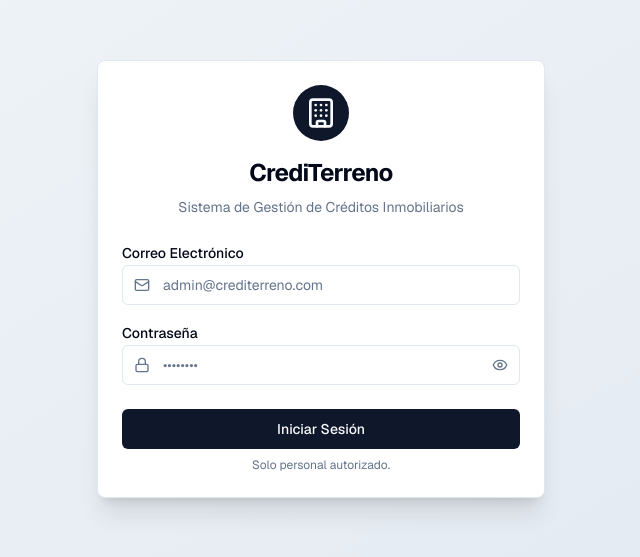
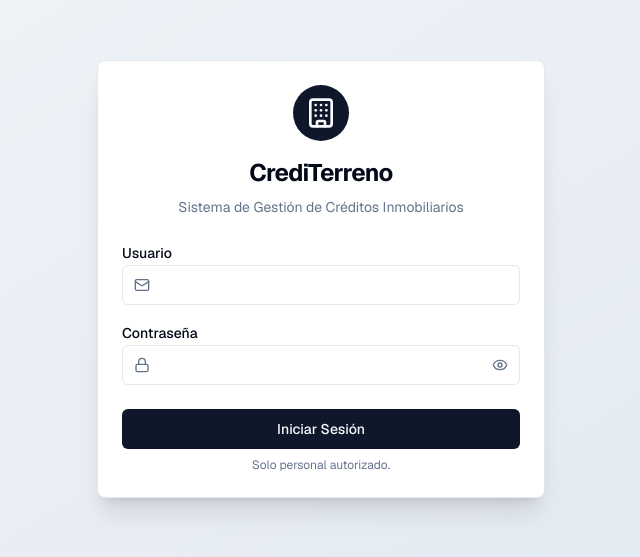
Before and after one commit to 1024ZettaBytes/credi-terreno, a Next.js app: page /login in a window 1280 px wide. Shown: the part 121-678 px from the top of the page, without its empty margins (319-959 px from the left). Built offline with nearby package versions, Linux system fonts and the light colour scheme.

Commit message:
Changed email by username

```diff
--- a/src/app/login/page.tsx
+++ b/src/app/login/page.tsx
@@ -12,7 +12,7 @@ import { Card, CardContent, CardDescription, CardFooter, CardHeader, CardTitle }
 function LoginForm() {
   const [showPassword, setShowPassword] = useState(false)
   const [isLoading, setIsLoading] = useState(false)
-  const [formData, setFormData] = useState({ email: "", password: "" })
+  const [formData, setFormData] = useState({ username: "", password: "" })
   const [error, setError] = useState("")
   const params = useSearchParams()
   const callbackUrl = params.get("callbackUrl") ?? "/"
@@ -22,12 +22,12 @@ function LoginForm() {
     setError("")
     setIsLoading(true)
     try {
-      if (!formData.email || !formData.password) {
+      if (!formData.username || !formData.password) {
         setError("Por favor complete todos los campos")
         return
       }
       const res = await signIn("credentials", {
-        username: formData.email,
+        username: formData.username,
         password: formData.password,
         redirect: false,
         callbackUrl,
@@ -70,16 +70,15 @@ function LoginForm() {
             )}
 
             <div className="space-y-2">
-              <Label htmlFor="email">Correo Electrónico</Label>
+              <Label htmlFor="username">Usuario</Label>
               <div className="relative">
                 <Mail className="absolute left-3 top-1/2 -translate-y-1/2 h-4 w-4 text-muted-foreground" />
                 <Input
-                  id="email"
-                  type="email"
-                  placeholder="admin@crediterreno.com"
+                  id="username"
+                  type="text"
                   className="pl-10"
-                  value={formData.email}
-                  onChange={(e) => setFormData((p) => ({ ...p, email: e.target.value }))}
+                  value={formData.username}
+                  onChange={(e) => setFormData((p) => ({ ...p, username: e.target.value }))}
                   disabled={isLoading}
                   required
                 />
@@ -93,7 +92,6 @@ function LoginForm() {
                 <Input
                   id="password"
                   type={showPassword ? "text" : "password"}
-                  placeholder="••••••••"
                   className="pl-10 pr-10"
                   value={formData.password}
                   onChange={(e) => setFormData((p) => ({ ...p, password: e.target.value }))}
--- a/src/lib/auth.ts
+++ b/src/lib/auth.ts
@@ -22,7 +22,7 @@ export const { handlers, auth, signIn, signOut } = NextAuth({
 
         const user = await prisma.user.findUnique({
           where: {
-            email: credentials.username as string,
+            username: credentials.username as string,
           },
         })
 
@@ -41,7 +41,7 @@ export const { handlers, auth, signIn, signOut } = NextAuth({
 
         return {
           id: user.id,
-          email: user.email,
+          username: user.username,
           name: user.name,
           role: user.role,
         }
```
Also changed, not shown: 1 other file (tests, documents, lock files or other folders).
